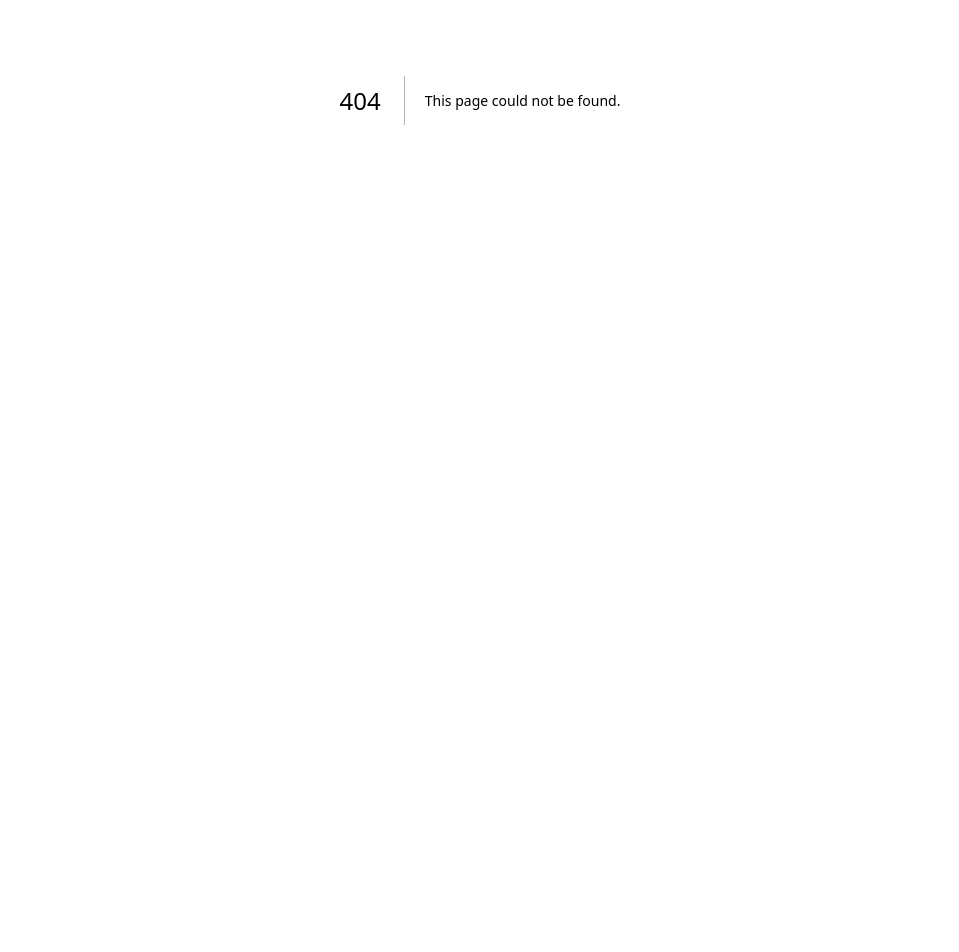
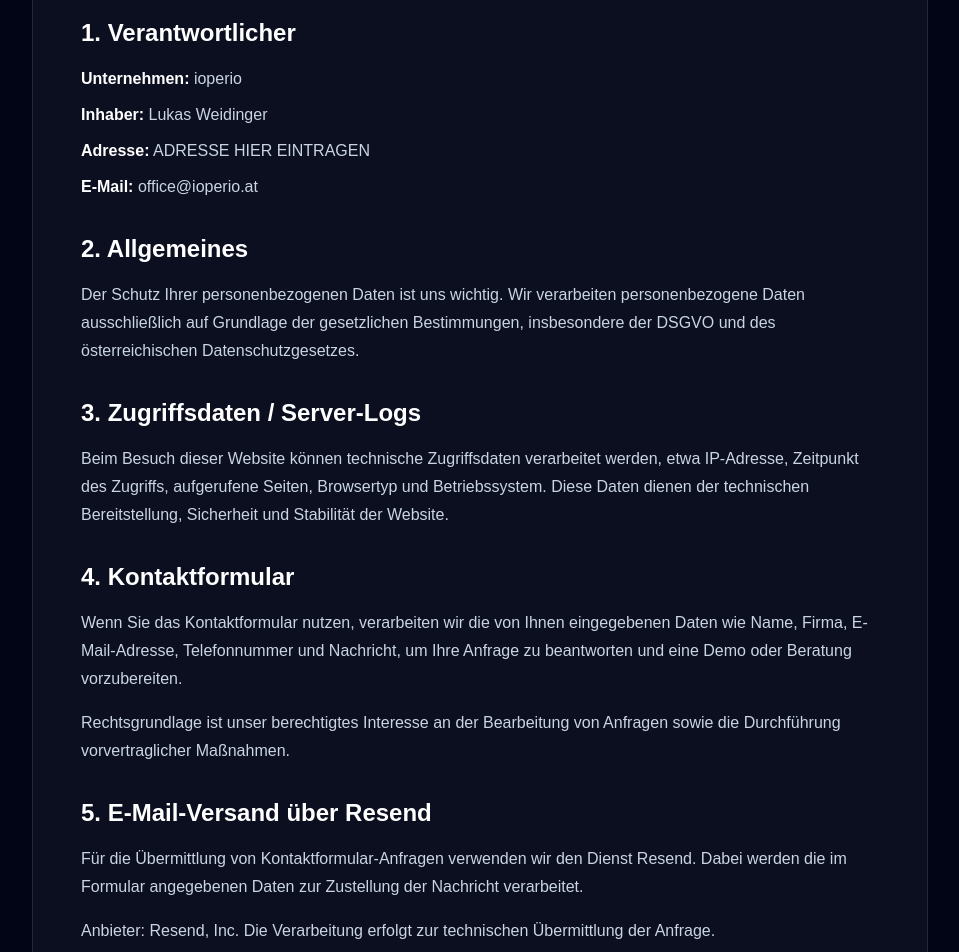
Before and after one commit to ioperio/ioperio-website, a Next.js app: page /app/datenschutz in a window 1280 px wide. Before the commit this address had no page. Shown: the part 300-1252 px from the top of the page, without its empty margins (160-1119 px from the left). Before the commit the page ends 800 px from the top, so only its background shows below. Built offline with nearby package versions, Linux system fonts and the light colour scheme.

Commit message:
Add Datenschutz page with legal information
This file contains the Datenschutz (Data Protection) page with legal information regarding data processing, rights, and contact details.

```diff
--- /dev/null
+++ b/app/app/datenschutz/page.tsx
@@ -0,0 +1,131 @@
+export default function Datenschutz() {
+  return (
+    <main className="min-h-screen bg-[#020617] px-6 py-20 text-white">
+      <div className="mx-auto max-w-4xl">
+        <a href="/" className="text-sm font-bold text-teal-300 hover:text-teal-200">
+          ← Zurück zur Startseite
+        </a>
+
+        <div className="mt-10 rounded-[2rem] border border-white/10 bg-white/[0.04] p-8 shadow-2xl md:p-12">
+          <p className="text-sm font-black uppercase tracking-[0.3em] text-teal-300">
+            Datenschutz
+          </p>
+
+          <h1 className="mt-4 text-4xl font-black tracking-tight md:text-5xl">
+            Datenschutzerklärung
+          </h1>
+
+          <div className="mt-10 space-y-8 text-slate-300">
+            <section>
+              <h2 className="text-2xl font-black text-white">1. Verantwortlicher</h2>
+              <div className="mt-4 space-y-2 leading-7">
+                <p><strong className="text-white">Unternehmen:</strong> ioperio</p>
+                <p><strong className="text-white">Inhaber:</strong> Lukas Weidinger</p>
+                <p><strong className="text-white">Adresse:</strong> ADRESSE HIER EINTRAGEN</p>
+                <p><strong className="text-white">E-Mail:</strong> office@ioperio.at</p>
+              </div>
+            </section>
+
+            <section>
+              <h2 className="text-2xl font-black text-white">2. Allgemeines</h2>
+              <p className="mt-4 leading-7">
+                Der Schutz Ihrer personenbezogenen Daten ist uns wichtig. Wir
+                verarbeiten personenbezogene Daten ausschließlich auf Grundlage
+                der gesetzlichen Bestimmungen, insbesondere der DSGVO und des
+                österreichischen Datenschutzgesetzes.
+              </p>
+            </section>
+
+            <section>
+              <h2 className="text-2xl font-black text-white">3. Zugriffsdaten / Server-Logs</h2>
+              <p className="mt-4 leading-7">
+                Beim Besuch dieser Website können technische Zugriffsdaten
+                verarbeitet werden, etwa IP-Adresse, Zeitpunkt des Zugriffs,
+                aufgerufene Seiten, Browsertyp und Betriebssystem. Diese Daten
+                dienen der technischen Bereitstellung, Sicherheit und Stabilität
+                der Website.
+              </p>
+            </section>
+
+            <section>
+              <h2 className="text-2xl font-black text-white">4. Kontaktformular</h2>
+              <p className="mt-4 leading-7">
+                Wenn Sie das Kontaktformular nutzen, verarbeiten wir die von Ihnen
+                eingegebenen Daten wie Name, Firma, E-Mail-Adresse, Telefonnummer
+                und Nachricht, um Ihre Anfrage zu beantworten und eine Demo oder
+                Beratung vorzubereiten.
+              </p>
+              <p className="mt-4 leading-7">
+                Rechtsgrundlage ist unser berechtigtes Interesse an der Bearbeitung
+                von Anfragen sowie die Durchführung vorvertraglicher Maßnahmen.
+              </p>
+            </section>
+
+            <section>
+              <h2 className="text-2xl font-black text-white">5. E-Mail-Versand über Resend</h2>
+              <p className="mt-4 leading-7">
+                Für die Übermittlung von Kontaktformular-Anfragen verwenden wir
+                den Dienst Resend. Dabei werden die im Formular angegebenen Daten
+                zur Zustellung der Nachricht verarbeitet.
+              </p>
+              <p className="mt-4 leading-7">
+                Anbieter: Resend, Inc. Die Verarbeitung erfolgt zur technischen
+                Übermittlung der Anfrage.
+              </p>
+            </section>
+
+            <section>
+              <h2 className="text-2xl font-black text-white">6. Hosting über Vercel</h2>
+              <p className="mt-4 leading-7">
+                Diese Website wird über Vercel bereitgestellt. Im Rahmen des
+                Hostings können technische Daten verarbeitet werden, die für den
+                sicheren und stabilen Betrieb der Website notwendig sind.
+              </p>
+              <p className="mt-4 leading-7">
+                Anbieter: Vercel Inc., 440 N Barranca Ave #4133, Covina, CA 91723, USA.
+              </p>
+            </section>
+
+            <section>
+              <h2 className="text-2xl font-black text-white">7. Speicherdauer</h2>
+              <p className="mt-4 leading-7">
+                Personenbezogene Daten werden nur so lange gespeichert, wie dies
+                zur Bearbeitung der Anfrage erforderlich ist oder gesetzliche
+                Aufbewahrungspflichten bestehen.
+              </p>
+            </section>
+
+            <section>
+              <h2 className="text-2xl font-black text-white">8. Ihre Rechte</h2>
+              <p className="mt-4 leading-7">
+                Sie haben grundsätzlich das Recht auf Auskunft, Berichtigung,
+                Löschung, Einschränkung, Datenübertragbarkeit und Widerspruch.
+                Wenn Sie glauben, dass die Verarbeitung Ihrer Daten gegen das
+                Datenschutzrecht verstößt, können Sie sich bei der zuständigen
+                Datenschutzbehörde beschweren.
+              </p>
+            </section>
+
+            <section>
+              <h2 className="text-2xl font-black text-white">9. Kontakt zum Datenschutz</h2>
+              <p className="mt-4 leading-7">
+                Für Fragen zum Datenschutz erreichen Sie uns unter:
+                <br />
+                <a className="font-bold text-teal-300 hover:text-teal-200" href="mailto:office@ioperio.at">
+                  office@ioperio.at
+                </a>
+              </p>
+            </section>
+
+            <section>
+              <h2 className="text-2xl font-black text-white">10. Stand</h2>
+              <p className="mt-4 leading-7">
+                Stand: Juni 2026
+              </p>
+            </section>
+          </div>
+        </div>
+      </div>
+    </main>
+  );
+}
```
